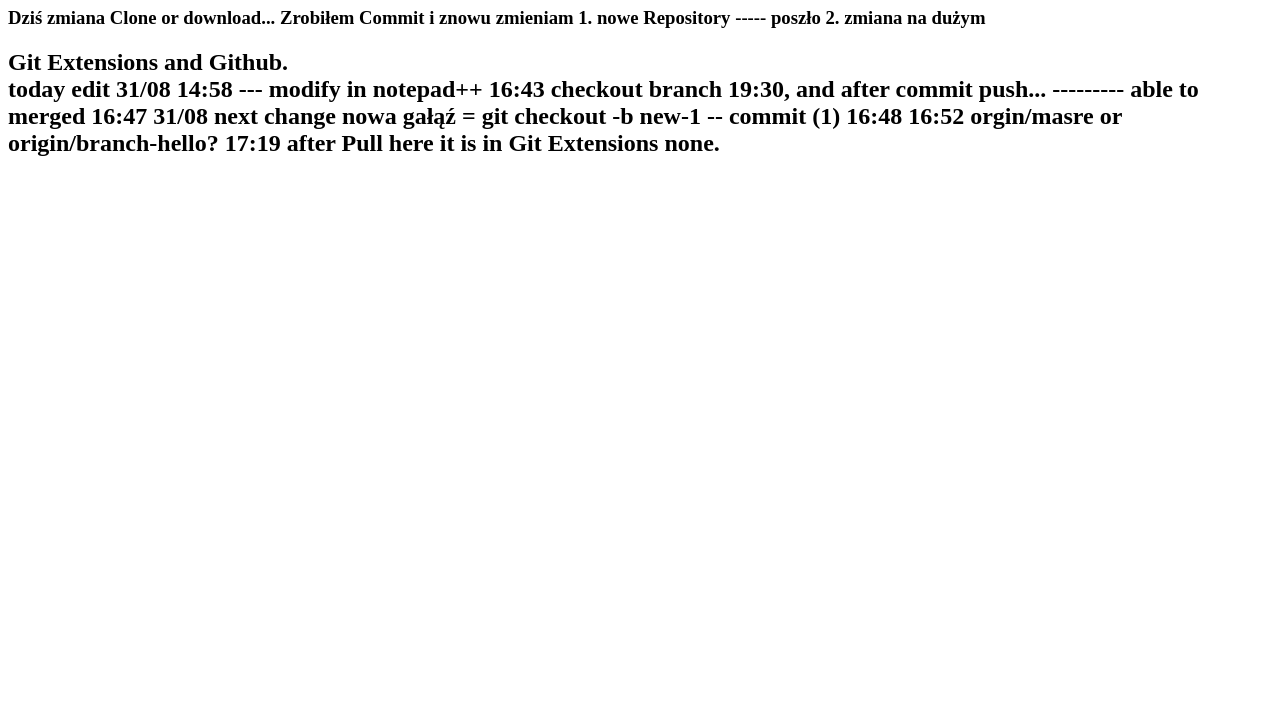
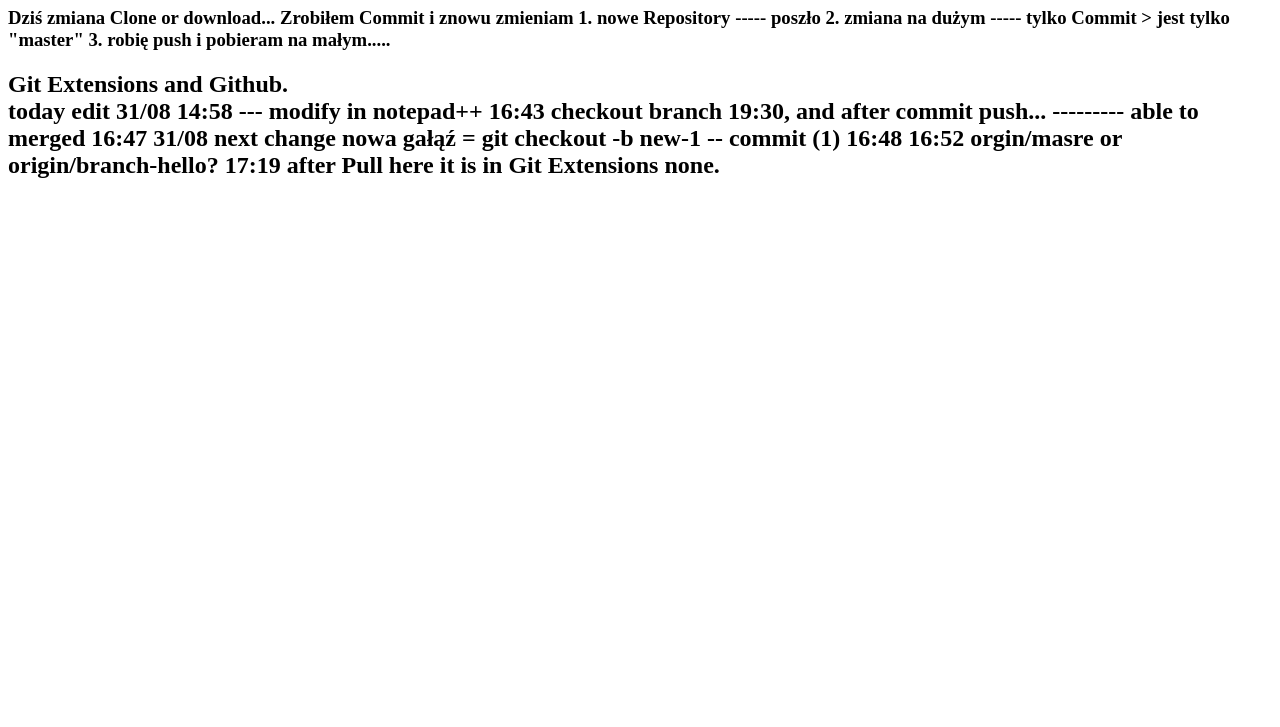
Before and after one commit to kresiak/new-hello, a plain HTML site: page index.html in a window 1280 px wide. Shown: the part 73-800 px from the top of the page. Drawn offline with Linux system fonts and the light colour scheme.

Commit message:
point 3  Commit & Push

```diff
--- a/index.html
+++ b/index.html
@@ -6,7 +6,8 @@
 </h1>
 	<h3>Dziś zmiana Clone or download... Zrobiłem Commit i znowu zmieniam
 		1.  nowe Repository ----- poszło
-		2. zmiana na dużym
+		2. zmiana na dużym   ----- tylko Commit > jest tylko "master"
+		3. robię push i pobieram na małym.....
 
 
 	</h3>
```
